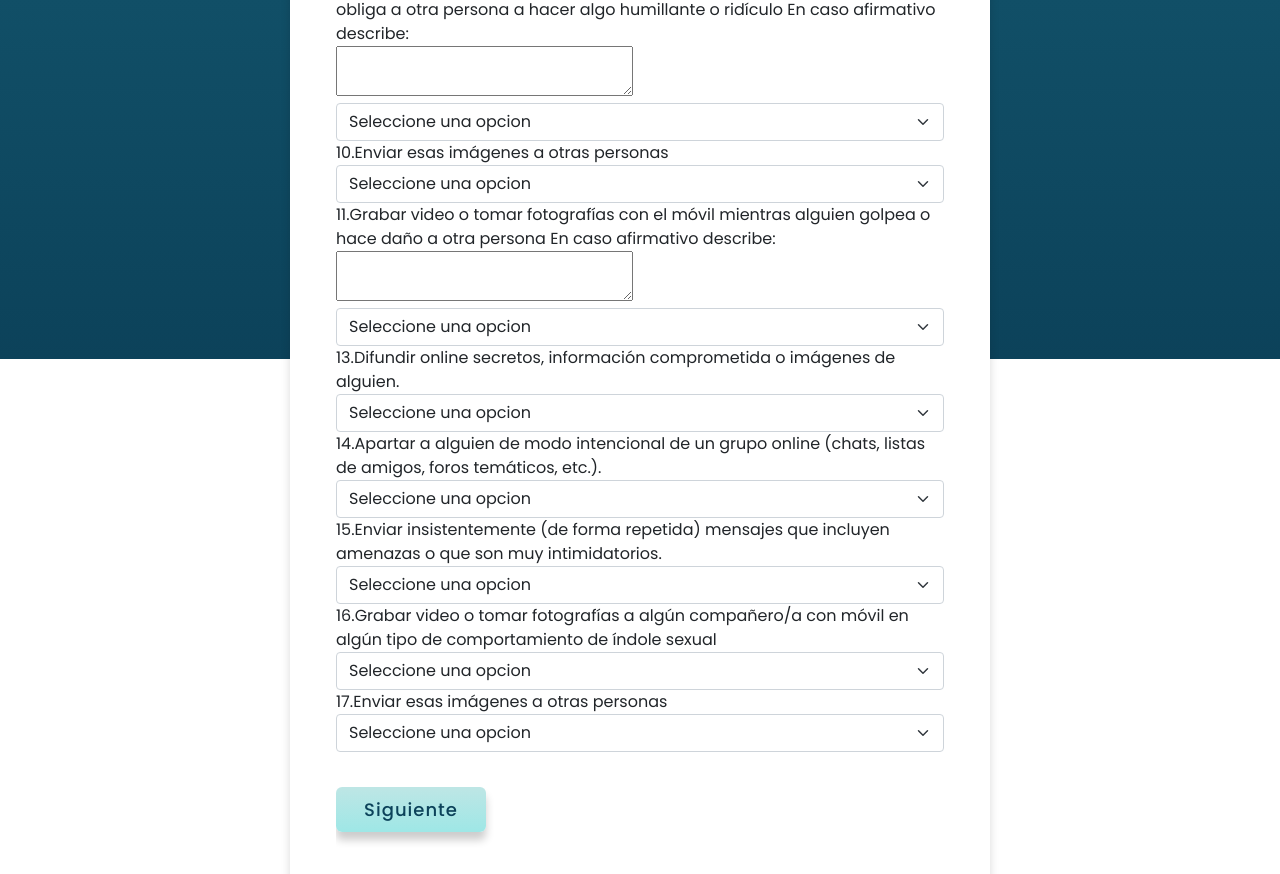
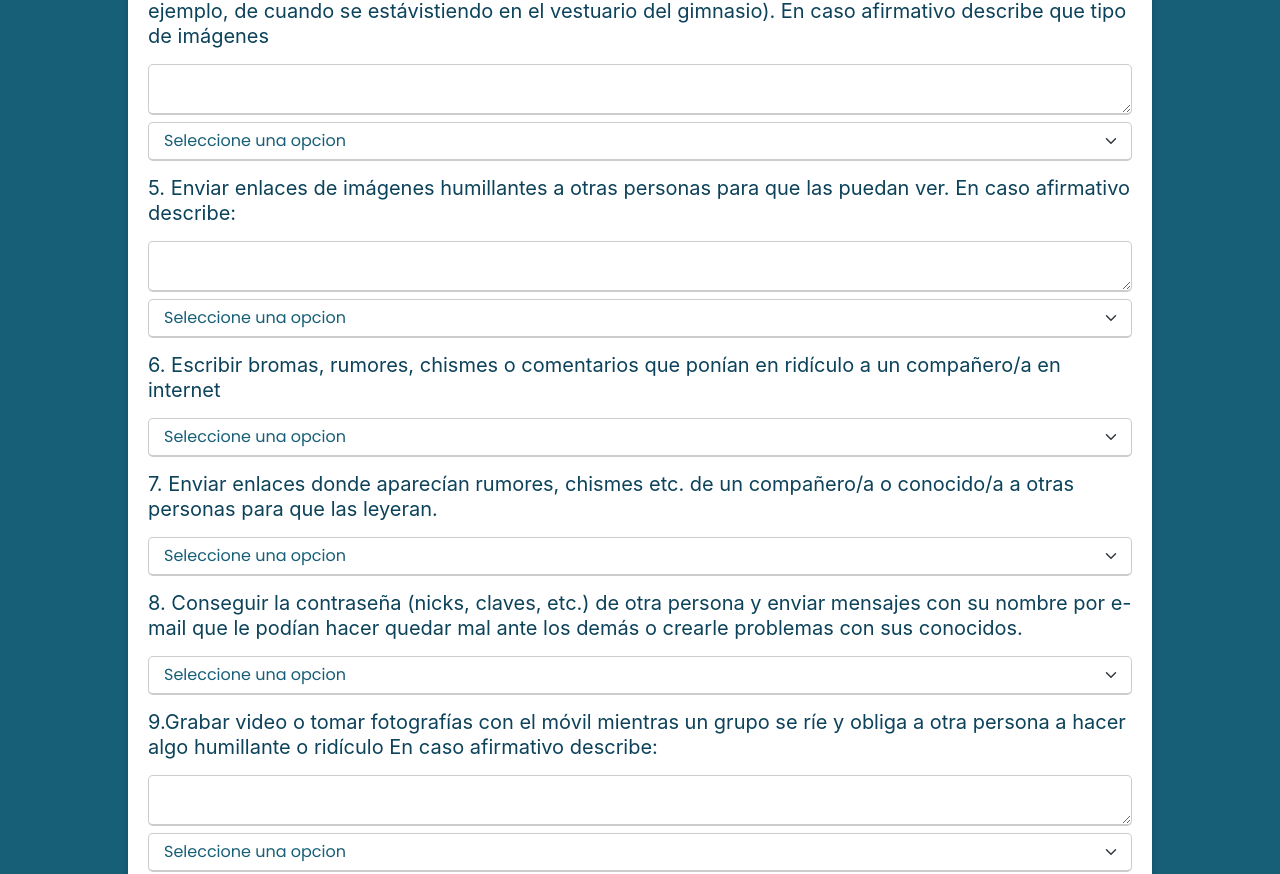
Before and after one commit to JohanRomeroMar/CBQ-Front, a React (Create React App) app: page /CBQ in a window 1280 px wide. Shown: the part 441-1315 px from the top of the page. Built offline with nearby package versions, Linux system fonts and the light colour scheme.

Commit message:
Cambios en css CBQ

```diff
--- a/src/CBQ.css
+++ b/src/CBQ.css
@@ -1,14 +1,3 @@
-:root {
-    --gold1: #BEE6E5;
-    --gold2: #9ee7e6;
-    --gray: #ffffff80;
-    --gray2: #f7d9d990;
-    --black1: #175F77;
-    --black2: #0C425A;
-    --shadow: 0 8px 8px;
-    --color_shadow: #00000033;
-}
-
 body {
     background-color: var(--black1);
 }
@@ -21,11 +10,11 @@ body {
     text-decoration: none;
     color: #0C425A;
     line-height: 1.25;
-    padding: 0 0 24px 0;
+    padding: 15px 0 15px 0;
 }
 
 .question-container {
-    margin-bottom: 15px;
+    margin: 0 20px 0 20px;
 }
 
 .question {
@@ -38,7 +27,7 @@ body {
     line-height: 1.25;
 }
 
-.title {
+.title-CBQ {
     font-family: -apple-system, BlinkMacSystemFont, 'Segoe UI', Roboto, Oxygen, Ubuntu, Cantarell, 'Open Sans', 'Helvetica Neue', sans-serif;
     font-size: 50px;
     font-weight: 400;
@@ -46,9 +35,10 @@ body {
     color: #0C425A;
     line-height: 1.25;
     padding-bottom: 15px;
+    margin-left: 15px;
 }
 
-.container {
+.container-CBQ {
     display: flex;
     flex-direction: column;
     background-color: #fff;
@@ -56,6 +46,7 @@ body {
     box-shadow: 0 5px 10px rgb(0 0 0 / 15%);
     margin-top: 15px;
     margin-bottom: 15px;
+    width: 80%;
 }
 
 .question-text-area {
@@ -69,7 +60,7 @@ body {
     transition: all 0.3s ease;
 }
 
-.button {
+.button-CBQ {
     height: 100%;
     width: 100%;
     border-radius: 5px;
@@ -87,10 +78,10 @@ body {
     border-radius: 6px;
 }
 
-.button-container {
+.button-container-CBQ {
     width: 15%;
     height: 45px;
-    margin: 35px 0;
+    margin: 35px 0 15px 15px;
 }
 
 .form-select {
@@ -100,6 +91,12 @@ body {
     border: 1px solid #ccc;
     border-bottom-width: 2px;
     transition: all 0.3s ease;
+}
+
+.main-CBQ{
+    display: flex;
+    align-items: center;
+    justify-content: center;
 }
 
 
--- a/src/components/CBQF.js
+++ b/src/components/CBQF.js
@@ -27,17 +27,17 @@ const CBQF = () => {
 
     const [CBQA, setCBQA] = useState(null)
 
-    const {datos, setDatos} = useContext(usecontext)
+    const { datos, setDatos } = useContext(usecontext)
 
     const handleSubmit = (e) => {
         e.preventDefault();
         const data = [CBQ1, CBQ2, CBQ3, CBQ4, CBQ5, CBQ6, CBQ7, CBQ8]
-        setCBQA({...datos,CBQA:data})
+        setCBQA({ ...datos, CBQA: data })
 
     }
     useEffect(() => {
         console.log(CBQA);
-        if(CBQA){
+        if (CBQA) {
             setDatos(CBQA);
             history.replace('/CBQV')
         }
@@ -49,14 +49,11 @@ const CBQF = () => {
 
     return (
         <>
-            <div class="body-register">
-                <div class="container-register">
-                    <div class="title2">CBQ</div>
-                    <div class="content">
             <form onSubmit={handleSubmit}>
-                             <div>
-                            <div class="container">
-                                <div class="title">CBQ</div>
+                <div class="main-CBQ">
+                    <div class="container-CBQ">
+                        <div class="title-CBQ">CBQ</div>
+
                         <div class="question-container">
                             <div class="question-title">1. Mantener peleas y discusiones “online”, empleando insultos, etc. por medio de
                                 mensajes electrónicos.
@@ -238,15 +235,12 @@ const CBQF = () => {
                                 <option value="3">A menudo</option>
                             </select>
                         </div>
-                                <div class="button">
-                                    <input type="submit" value="Siguiente" onSubmit={handleSubmit}></input>
+                        <div class="button-container-CBQ">
+                            <input type="submit" value="Siguiente" class="button-CBQ" onSubmit={handleSubmit}></input>
                         </div>
                     </div>
                 </div>
             </form>
-                    </div>
-                </div>
-            </div>
         </>
     )
 
--- a/src/components/UI/CBQ.js
+++ b/src/components/UI/CBQ.js
@@ -1,6 +1,7 @@
 import React from 'react'
 import Footer from '../footer'
 import CBQF from '../CBQF';
+import '../../CBQ.css';
 
 export const CBQ = () => {
     return (
```
Lines whose indentation alone changed are shown as unchanged.
